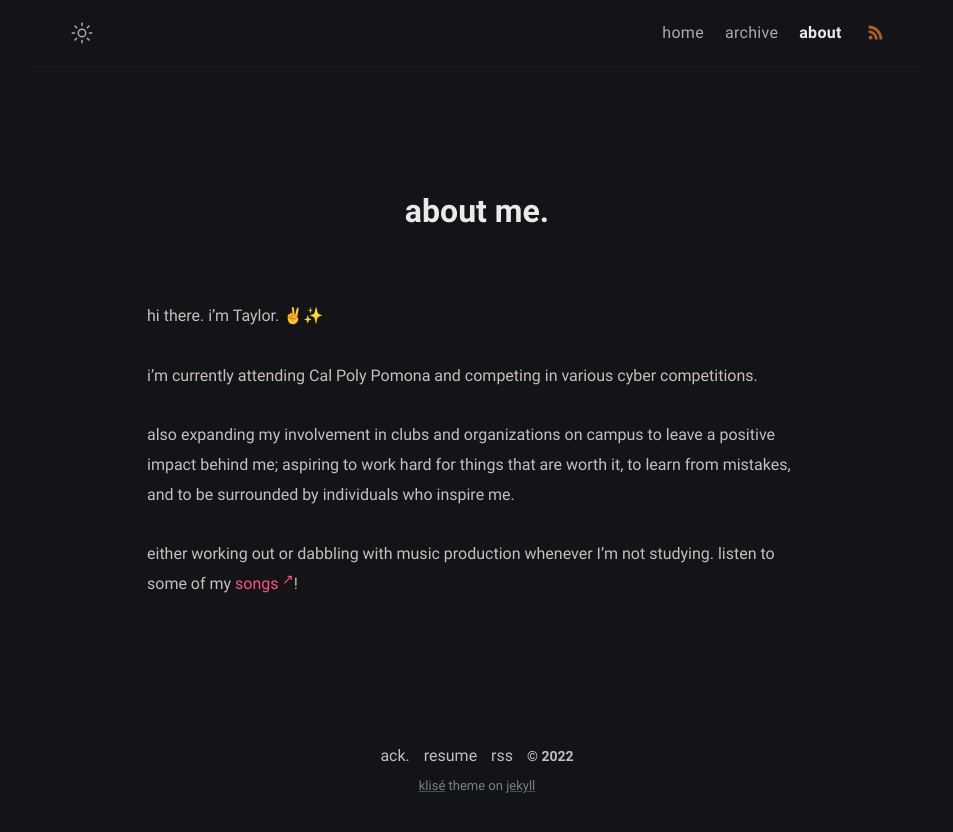
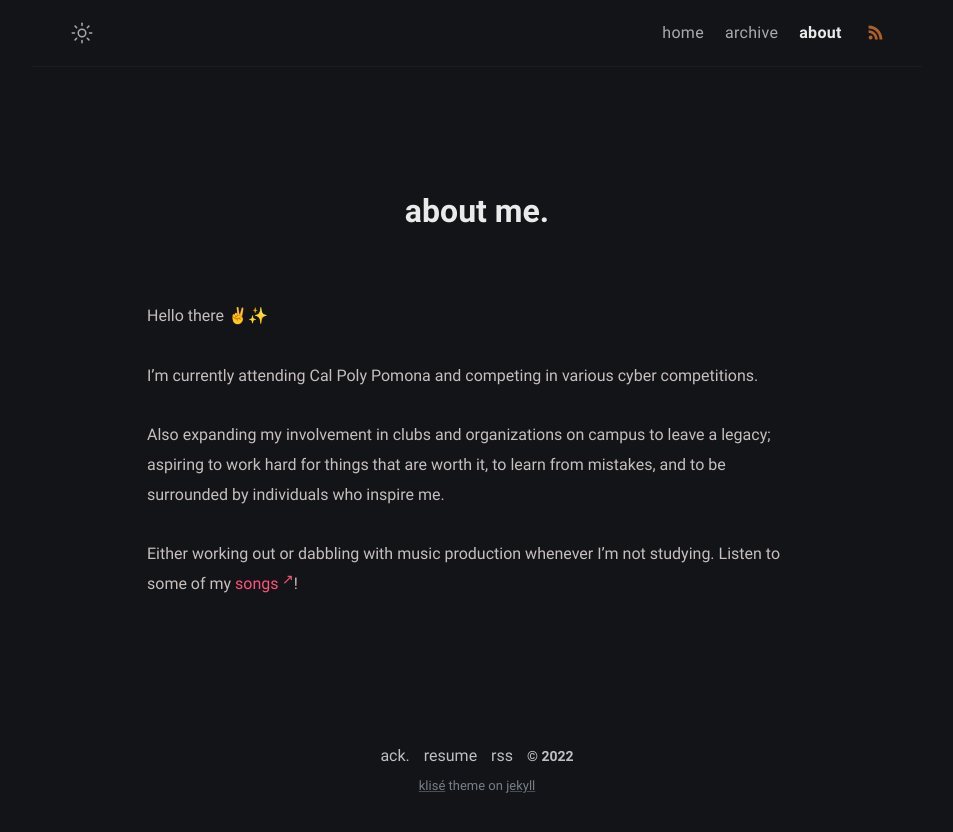
Before and after one commit to fyrworx4/old-fyrworx4.github.io, a Jekyll site: the page built from about.md, in a window 1280 px wide. Shown: the top 832 px of the page, without its empty margins (163-1116 px from the left). Built offline with Jekyll 4.4.1, drawn with Linux system fonts in a browser that asks for light colours.

Commit message:
edited stuff

```diff
--- a/about.md
+++ b/about.md
@@ -2,13 +2,13 @@
 title: about me
 permalink: /about/
 layout: page
-excerpt: Hello peeps, I'm an infosec student from Southern California.
+excerpt: Hello, I'm an infosec student from Southern California.
 comments: false
 ---
-hi there. i'm Taylor. ✌✨
+Hello there ✌✨
 
-i'm currently attending Cal Poly Pomona and competing in various cyber competitions.
+I'm currently attending Cal Poly Pomona and competing in various cyber competitions.
 
-also expanding my involvement in clubs and organizations on campus to leave a positive impact behind me; aspiring to work hard for things that are worth it, to learn from mistakes, and to be surrounded by individuals who inspire me.
+Also expanding my involvement in clubs and organizations on campus to leave a legacy; aspiring to work hard for things that are worth it, to learn from mistakes, and to be surrounded by individuals who inspire me.
 
-either working out or dabbling with music production whenever I’m not studying. listen to some of my <a href="https://soundcloud.com/fyrworx" target="_blank" rel="noopener">songs</a>!
+Either working out or dabbling with music production whenever I’m not studying. Listen to some of my <a href="https://soundcloud.com/fyrworx" target="_blank" rel="noopener">songs</a>!
```
Also changed, not shown: _posts/09-aws-cloud-practitioner/2021-12-28-aws-cloud-practitioner.md (+1 -1 lines), resume.md (+1 -1 lines), thanks.md (+4 -5 lines).
